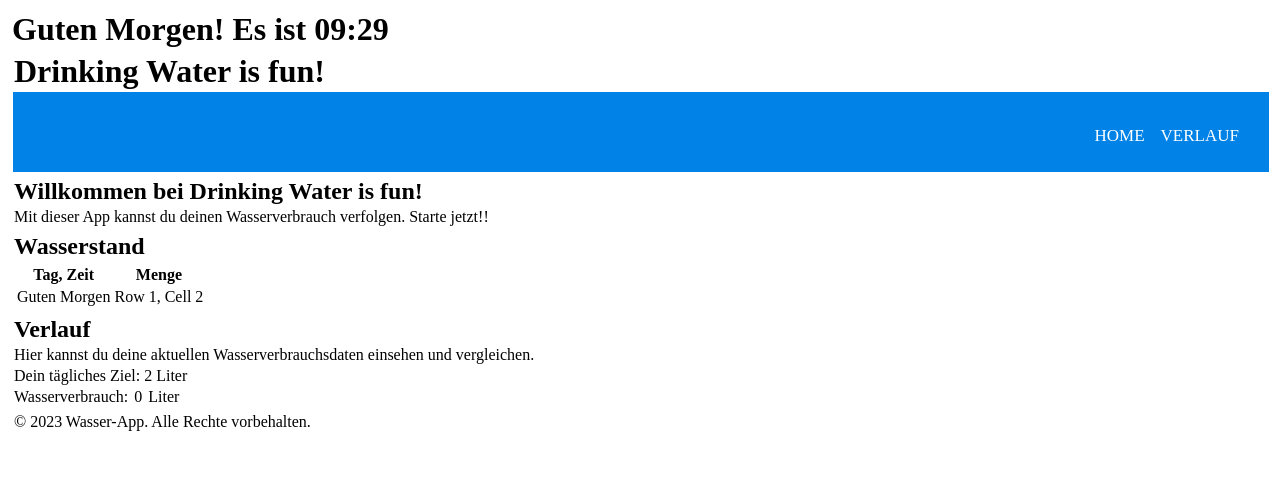
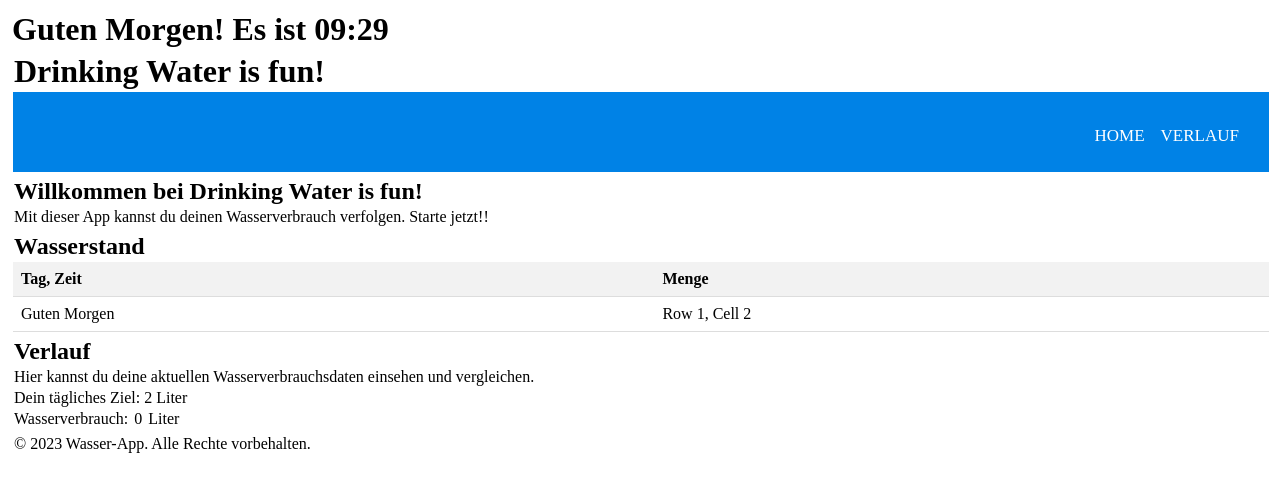
Before and after one commit to chzn03/Wasserapp-Frontend, a Vue app: page / in a window 1280 px wide. Shown: the top 492 px of the page. Built offline with nearby package versions, Linux system fonts and the light colour scheme.

Commit message:
frontend 1.o viel CSS nötig

```diff
--- a/src/App.vue
+++ b/src/App.vue
@@ -125,4 +125,27 @@ nav ul li a {
   font-size: 17px;
   text-transform: uppercase;
 }
+
+table {
+  width: 100%;
+  border-collapse: collapse;
+}
+
+table th, table td {
+  padding: 8px;
+  text-align: left;
+  border-bottom: 1px solid #ddd;
+}
+
+table th {
+  background-color: #f2f2f2;
+}
+
+table tr:nth-child(even) {
+  background-color: #f9f9f9;
+}
+
+table tr:hover {
+  background-color: #f5f5f5;
+}
 </style>
```
